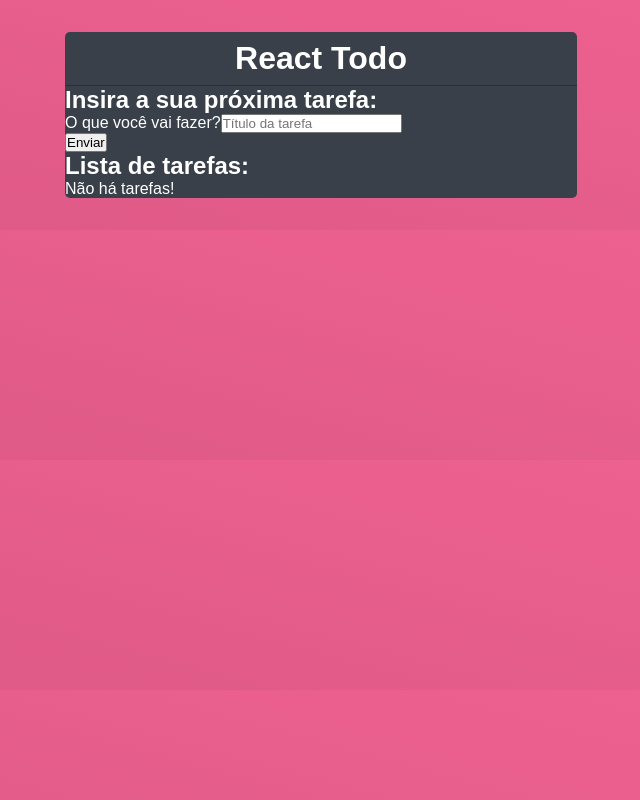
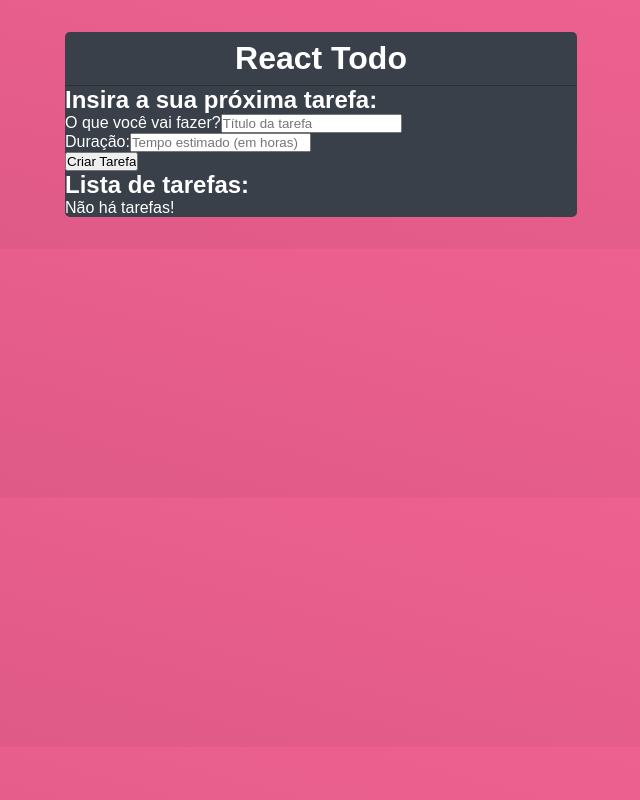
Before and after one commit to Wesley-Nilton/react-todo, a React (Vite) app: page / in a window 1280 px wide. Shown: the whole page, without its empty margins (319-959 px from the left). Built offline with nearby package versions, Linux system fonts and the light colour scheme.

Commit message:
Create task time field

```diff
--- a/src/App.jsx
+++ b/src/App.jsx
@@ -27,7 +27,11 @@
             <label htmlFor="title">O que você vai fazer?</label>
             <input type="text" name="title" id="title" placeholder='Título da tarefa' onChange={(e) => setTitle(e.target.value)} value={title || ''} required />
           </div>
-          <input type="submit" value="Enviar" />
+          <div className="form-control">
+            <label htmlFor="time">Duração:</label>
+            <input type="text" name="time" id="time" placeholder='Tempo estimado (em horas)' onChange={(e) => setTime(e.target.value)} value={time || ''} required />
+          </div>
+          <input type="submit" value="Criar Tarefa" />
         </form>
       </div>
       <div className="list-todo">
```
